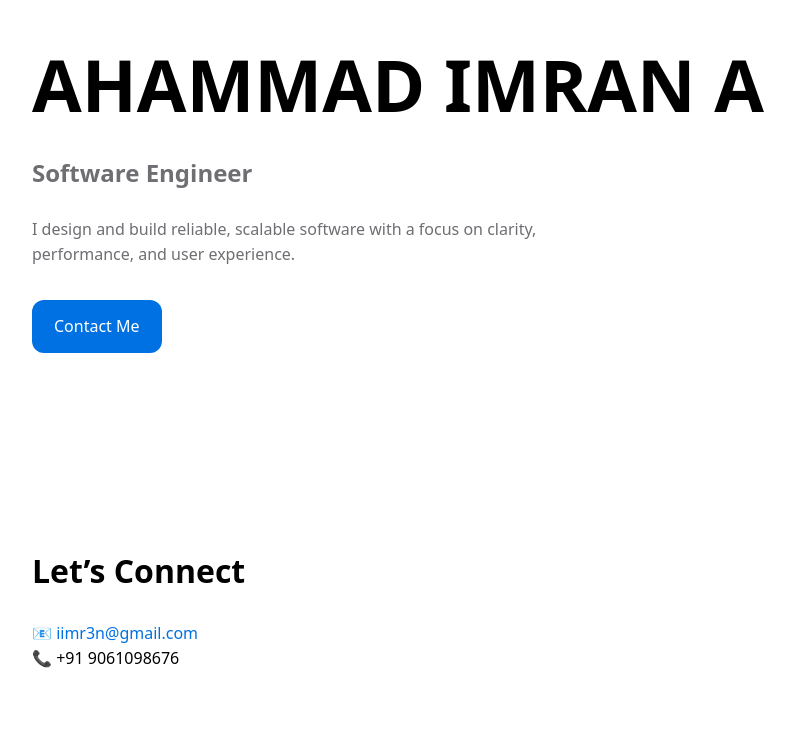
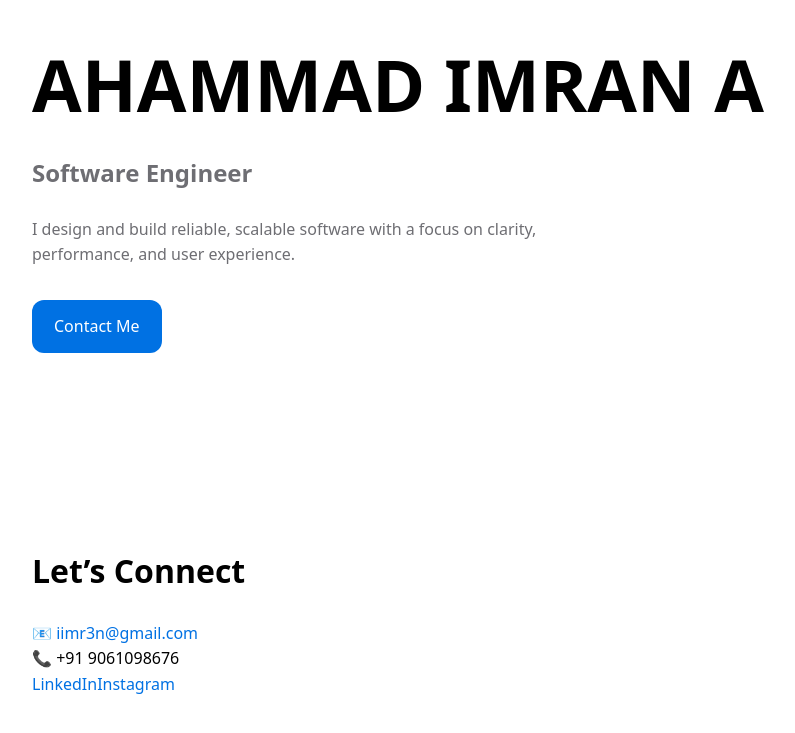
Before and after one commit to iimr4n/portfolio-js, a Next.js app: page / in a window 1280 px wide. Shown: the part 113-846 px from the top of the page, without its empty margins (32-827 px from the left). Built offline with nearby package versions, Linux system fonts and the light colour scheme.

Commit message:
Add contact information and social links

```diff
--- a/components/Contact.jsx
+++ b/components/Contact.jsx
@@ -3,11 +3,30 @@
     <section id="contact">
       <div className="container">
         <h3>Let’s Connect</h3>
+
         <p>
           📧 <a href="mailto:iimr3n@gmail.com">iimr3n@gmail.com</a>
           <br />
           📞 +91 9061098676
         </p>
+
+        <div className="socials">
+          <a
+            href="https://www.linkedin.com/in/7imran"
+            target="_blank"
+            rel="noopener noreferrer"
+          >
+            LinkedIn
+          </a>
+
+          <a
+            href="https://www.instagram.com/iimr3n"
+            target="_blank"
+            rel="noopener noreferrer"
+          >
+            Instagram
+          </a>
+        </div>
       </div>
     </section>
   );
```
